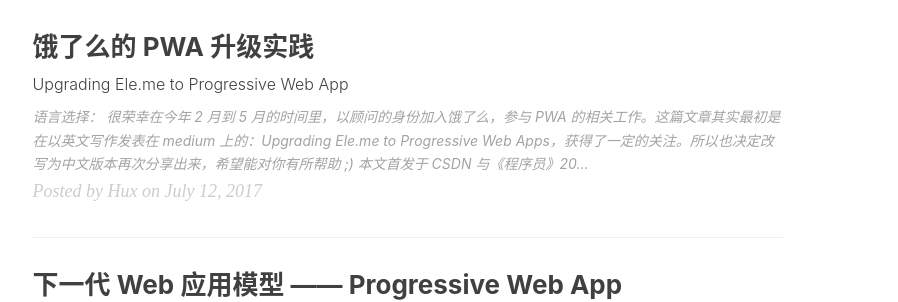
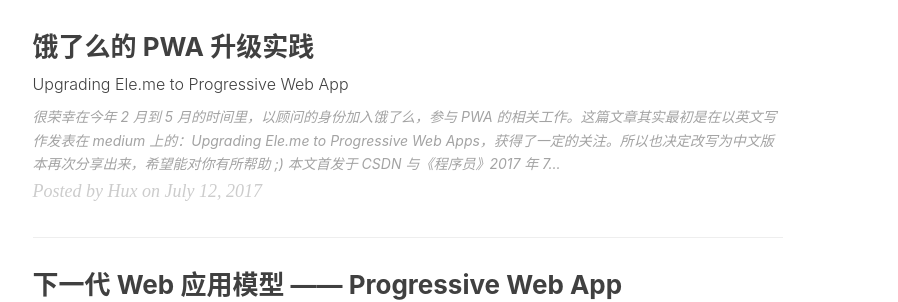
Before and after one commit to huanqingwu/huanqingwu.github.io, a Jekyll site: the page built from index.html, in a window 1280 px wide and 900 px high, scrolled down 1236 px. Shown: the part 152-454 px from the top of the window, without its empty margins (135-1033 px from the left). Built offline with Jekyll 4.4.1, drawn with Linux system fonts in a browser that asks for light colours; nearby versions of some CDN libraries; the list of posts is cut into pages by our own code; comment, search, counter and statistics services are not loaded.

Commit message:
Update 2017-07-12-upgrading-eleme-to-pwa.markdown

```diff
--- a/_posts/2017-07-12-upgrading-eleme-to-pwa.markdown
+++ b/_posts/2017-07-12-upgrading-eleme-to-pwa.markdown
@@ -12,7 +12,6 @@
     - Web
     - PWA
 ---
-语言选择：
 <!-- Chinese Version -->
 <div class="zh post-container">
     {% capture about_zh %}{% include posts/2017-07-12-upgrading-eleme-to-pwa/zh.md %}{% endcapture %}
```
